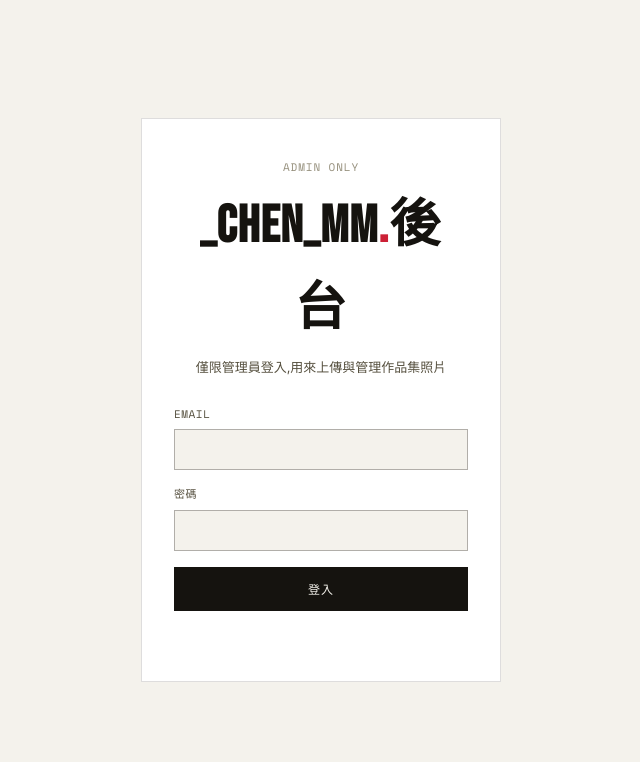
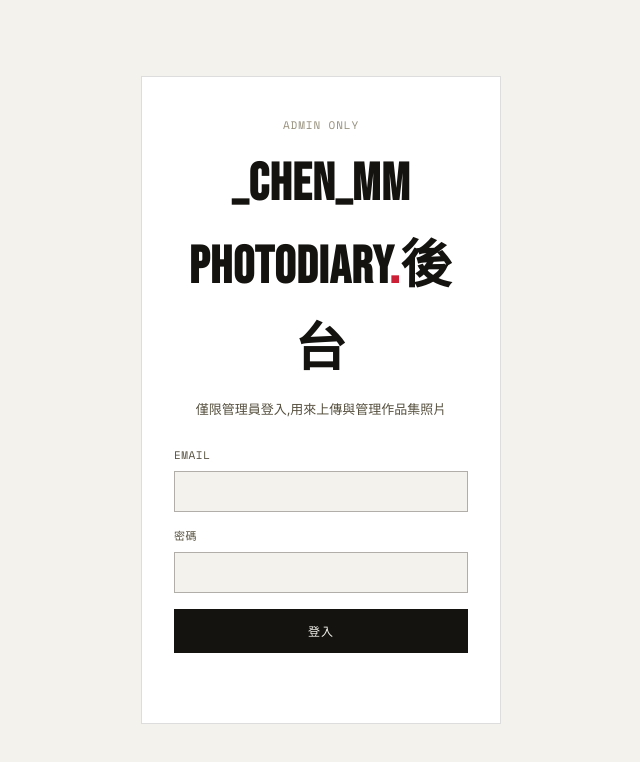
Before and after one commit to Yician0830/mytourdiary, a plain HTML site: page admin.html in a window 1280 px wide. Shown: the whole page, without its empty margins (319-959 px from the left). Drawn offline with nearby package versions, Linux system fonts and the light colour scheme; no server answers.

Commit message:
Update admin.html

```diff
--- a/admin.html
+++ b/admin.html
@@ -114,7 +114,7 @@
 <div id="login-screen">
   <div class="login-card">
     <div class="tag">Admin Only</div>
-    <h1>_chen_mm<span>.</span>後台</h1>
+    <h1>_chen_mm photodiary<span>.</span>後台</h1>
     <p>僅限管理員登入,用來上傳與管理作品集照片</p>
     <div class="field">
       <label>Email</label>
```
